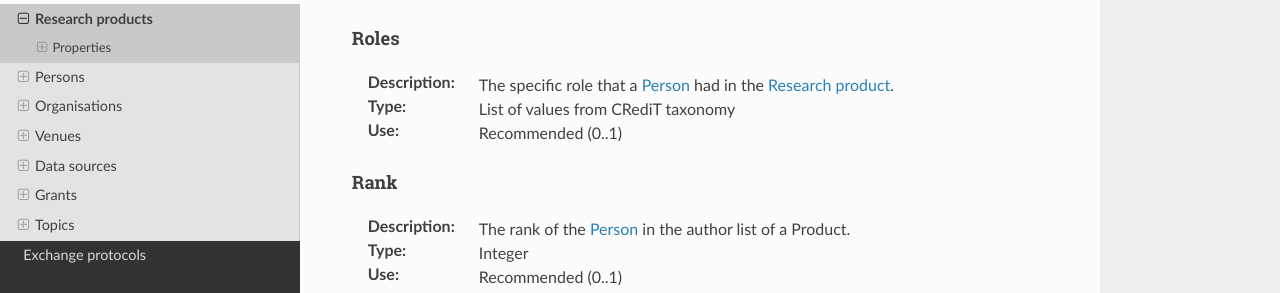
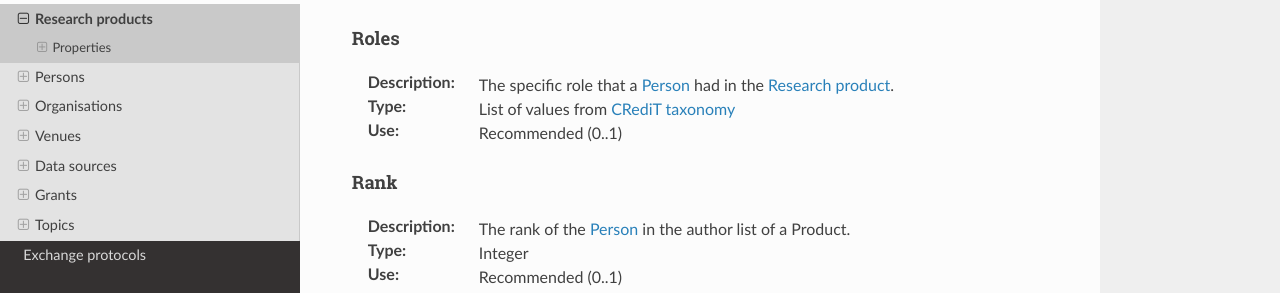
Before and after one commit to andremann/SKG-IF, a Sphinx documentation site: the page built from docs/source/products.rst, in a window 1280 px wide and 900 px high, scrolled down 3788 px. Shown: the part 158-451 px from the top of the window. Built offline with Sphinx 7.4.7 and the Read the Docs theme 2.0.0, drawn with Linux system fonts in a browser that asks for light colours.

```diff
--- a/docs/source/products.rst
+++ b/docs/source/products.rst
@@ -176,7 +176,7 @@ Declared affiliations
 Roles
 ^^^^^^^^^^^^^^^^
 :Description: The specific role that a :ref:`Person <Person>` had in the :ref:`Research product <Research product>`.
-:Type: List of values from CRediT taxonomy
+:Type: List of values from `CRediT taxonomy <https://credit.niso.org>`_
 :Use: Recommended (0..1)
 
 Rank
--- a/docs/source/venues.rst
+++ b/docs/source/venues.rst
@@ -146,7 +146,7 @@ Person
 Roles
 ^^^^^^^^^
 :Description: The roles of the :ref:`Person` contributing to the :ref:`Venue <Venue>`.
-:Type: List of Strings
+:Type: List of strings
 :Use: Mandatory (1)
 
 .. code-block:: json
```
